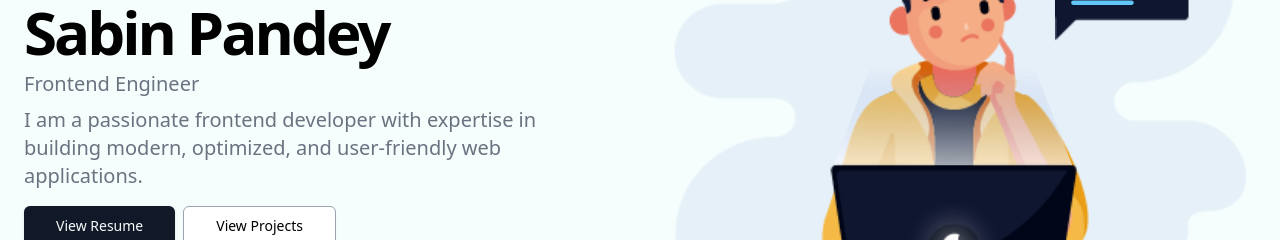
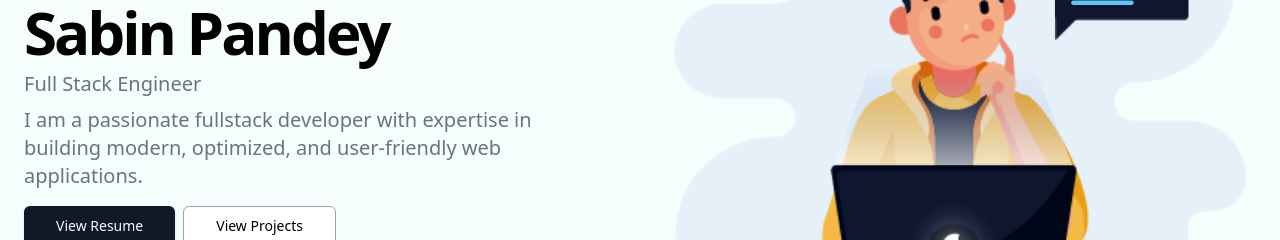
Before and after one commit to sabeen2/Portfolio-website, a React (Vite) app: page / in a window 1280 px wide. Shown: the part 332-572 px from the top of the page. Built offline with nearby package versions, Linux system fonts and the light colour scheme.

Commit message:
Update Hero.tsx

```diff
--- a/src/pages/portfolio/Hero.tsx
+++ b/src/pages/portfolio/Hero.tsx
@@ -12,10 +12,10 @@ const Hero = () => {
                   Sabin Pandey
                 </h1>
                 <h2 className="text-xl font-medium text-gray-500 dark:text-gray-400">
-                  Frontend Engineer
+                  Full Stack Engineer
                 </h2>
                 <p className="max-w-[600px] text-gray-500 md:text-xl dark:text-gray-400">
-                  I am a passionate frontend developer with expertise in
+                  I am a passionate fullstack developer with expertise in
                   building modern, optimized, and user-friendly web
                   applications.
                 </p>
```
